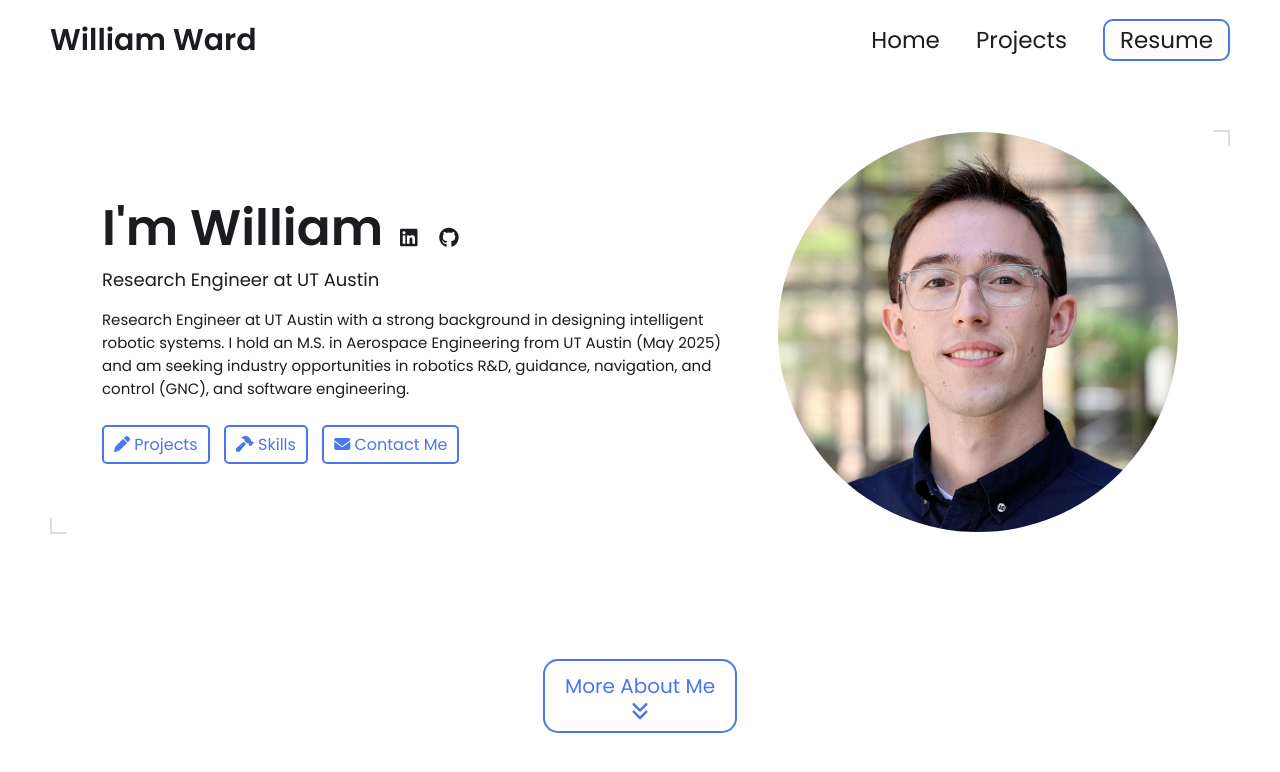
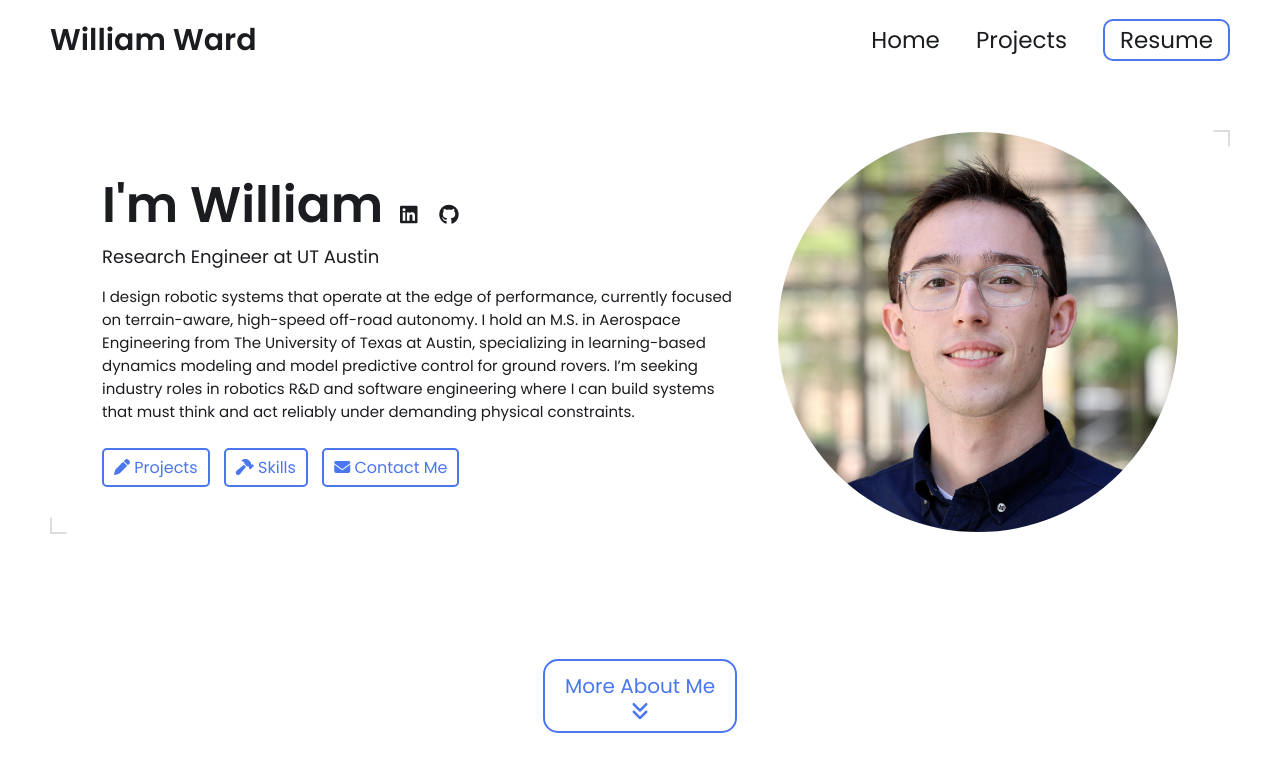
Before and after one commit to willward20/willward20.github.io, a Jekyll site: the page built from index.html, in a window 1280 px wide and 900 px high. Shown: the top 772 px of the window. Built offline with Jekyll 4.4.1, drawn with Linux system fonts in a browser that asks for light colours; some of the changed text lies outside the part shown.

Commit message:
Update bio and Ragnarhorn title.

```diff
--- a/_config.yml
+++ b/_config.yml
@@ -15,9 +15,12 @@
 name: William Ward
 headline: Research Engineer at UT Austin
 description: >- # dont remove this line. this will ignore all new lines until the next section
-  Research Engineer at UT Austin with a strong background in designing intelligent robotic systems.
-  I hold an M.S. in Aerospace Engineering from UT Austin (May 2025) and am seeking industry opportunities
-  in robotics R&D, guidance, navigation, and control (GNC), and software engineering.
+  I design robotic systems that operate at the edge of performance,
+  currently focused on terrain-aware, high-speed off-road autonomy.
+  I hold an M.S. in Aerospace Engineering from The University of Texas at Austin,
+  specializing in learning-based dynamics modeling and model predictive control for ground rovers.
+  I’m seeking industry roles in robotics R&D and software engineering
+  where I can build systems that must think and act reliably under demanding physical constraints.
 
 # Write an awesome intro and discuss your highlights and qualification. You can edit this
 # line in _config.yml. It will appear in your document head meta (for
--- a/_projects/Ragnarhorn-Build/index.md
+++ b/_projects/Ragnarhorn-Build/index.md
@@ -1,6 +1,6 @@
 ---
 layout: post
-title: Project Ragnarhorn
+title: Ragnarhorn: A High-Speed Platform for Off-Road Autonomy
 description:  Forged from a 1/6-scale RC truck, Ragnarhorn was built to conquer off-road terrain at high-speeds.
 skills:
 - Python
@@ -18,11 +18,11 @@
 Powered by a NVIDIA Jetson Thor, it uses LiDAR-inertial odometry for state estimation and an onboard depth camera for real-time terrain mapping.
 We are currently developing a terrain-aware control system that integrates perception directly into motion planning, with the goal of achieving fully autonomous navigation across aggressive, unstructured environments.
 
+
+## System Components
 {% include image-gallery.html images="front.jpeg" width="600" %}
 {% include image-gallery.html images="side.jpeg" width="600" %}
 
-
-## System Components
 Ragnarhorn is built from a Traxxas X-Maxx chassis, upgraded with a Castle Mamba X ESC and sensored motor for improved telemetry and controllability. A RadioMaster MT12 transmitter communicates through an ExpressLRS ER6 receiver and Castle Serial Link, enabling reliable teleoperation. The Jetson Thor can also issue drive commands directly to the ER6 via USB-to-UART, allowing seamless switching between manual and autonomous control.
 
 The sensing suite includes a MicroStrain 3DM-GX5 IMU, an Intel RealSense RGB-D camera, and a Livox LiDAR with integrated IMU. Unified within a ROS 2 workspace, these sensors provide localization, mapping, and real-time terrain height estimation.
```
